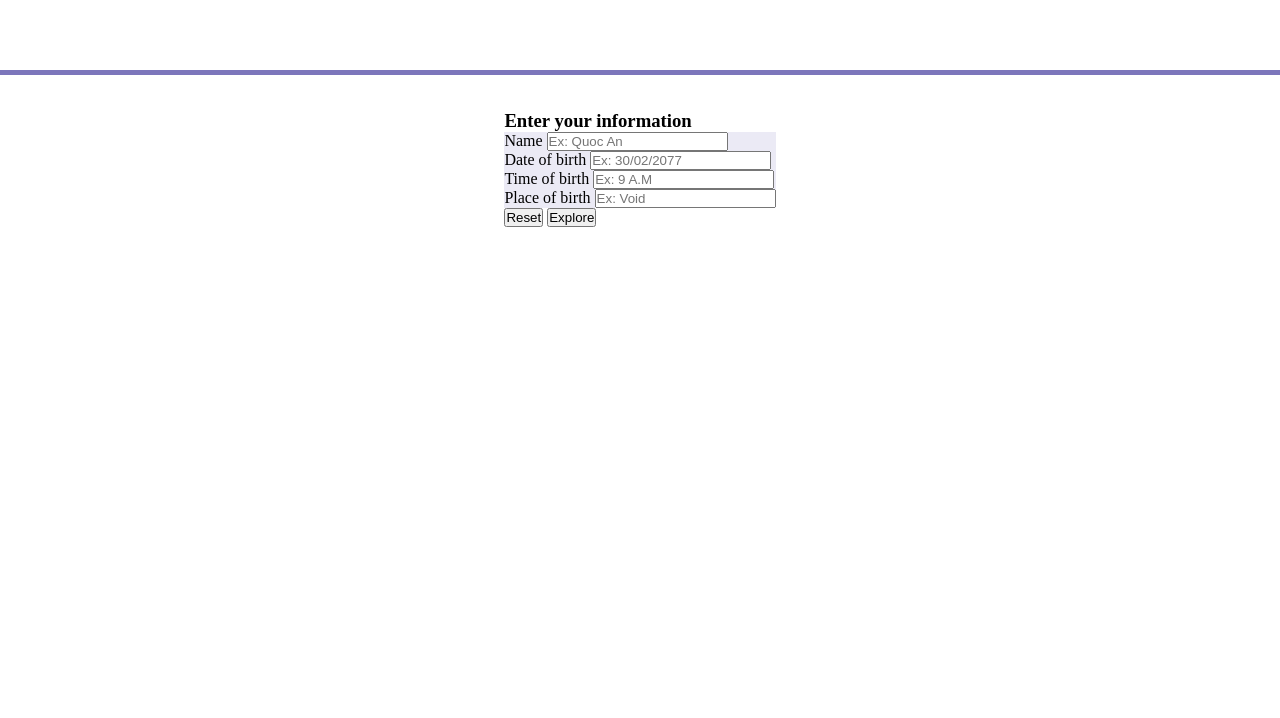
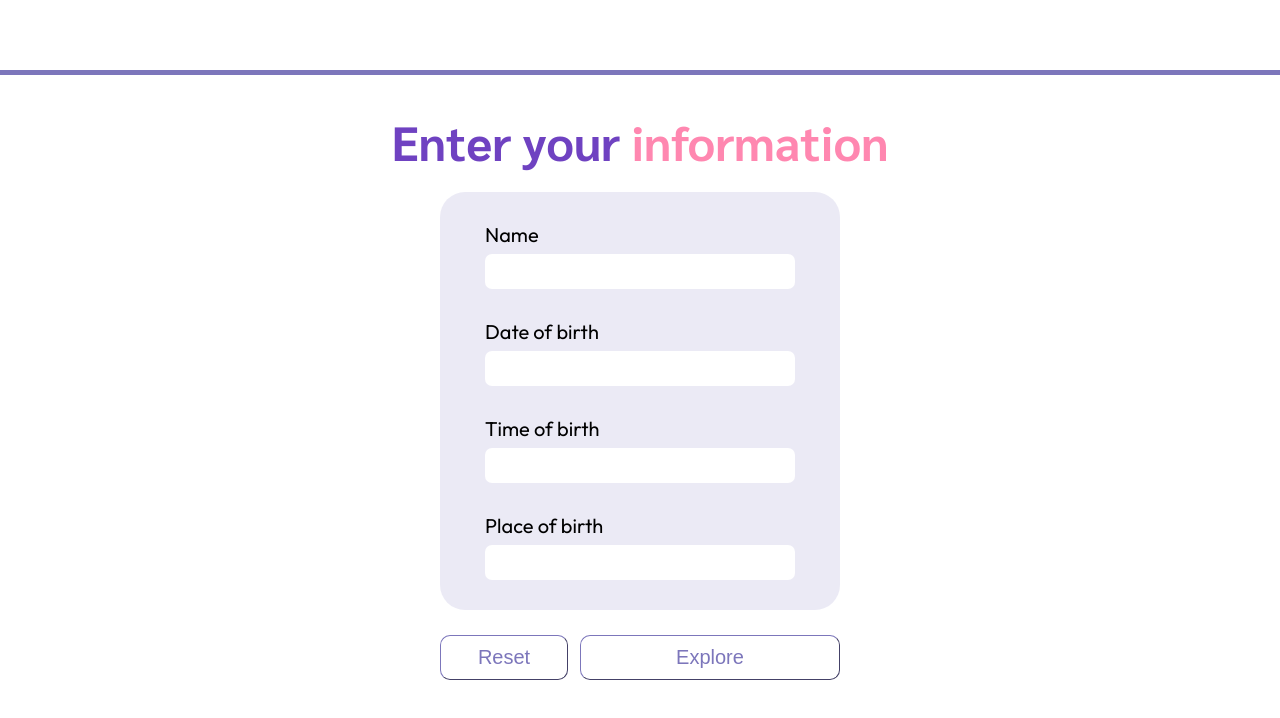
Before and after one commit to quocanuit/sky-tracker, a plain HTML site: page index.html in a window 1280 px wide. Drawn offline with Linux system fonts and the light colour scheme.

Commit message:
updated user interface

```diff
--- a/index.html
+++ b/index.html
@@ -4,6 +4,11 @@
     <meta charset="UTF-8">
     <meta name="viewport" content="width=device-width, initial-scale=1.0">
     <title>Document</title>
+    <link rel="preconnect" href="https://fonts.googleapis.com">
+    <link rel="preconnect" href="https://fonts.gstatic.com" crossorigin>
+    <link rel="stylesheet"
+        href="https://fonts.googleapis.com/css2?family=Outfit:wght@300;400;700&family=Sarabun:wght@300;400;700&display=swap"
+    >
     <link rel="stylesheet" href="./styles/main.css">
 </head>
 <body>
@@ -11,44 +16,50 @@
 
         <div class="header"></div>
 
+        <div class="content">
+
+            <p class="page-title">
+                <span id="page-title-head">Enter your</span>
+                <span id="page-title-tail">information </span>
+            </p>
+
             <div class="wrapper">
                 <form action="" method="POST" class="form" id="form-1">
-
-                <h3 class="desc">Enter your information</h3>
-
-                <div class="spacer"></div>
 
                     <div class="form-group-wrapper">
                         <div class="form-group">
                             <label for="name" class="form-label">Name</label>
-                        <input id="name" name="name" type="text" placeholder="Ex: Quoc An" />
+                            <input class="form-input" id="name" name="name" type="text" placeholder="" />
                             <span class="form-message"></span>
                         </div>
 
                         <div class="form-group">
                             <label for="date" class="form-label">Date of birth</label>
-                        <input id="date" name="date" type="text" placeholder="Ex: 30/02/2077" />
+                            <input class="form-input" id="date" name="date" type="text" placeholder="" />
                             <span class="form-message"></span>
                         </div>
 
                         <div class="form-group">
                             <label for="time" class="form-label">Time of birth</label>
-                        <input id="time" name="time" type="text" placeholder="Ex: 9 A.M" />
+                            <input class="form-input" id="time" name="time" type="text" placeholder="" />
                             <span class="form-message"></span>
                         </div>
 
                         <div class="form-group">
                             <label for="place" class="form-label">Place of birth</label>
-                        <input id="place" name="place" type="text" placeholder="Ex: Void" />
+                            <input class="form-input" id="place" name="place" type="text" placeholder="" />
                             <span class="form-message"></span>
                         </div>
                     </div>
 
-                <button class="form-clear">Reset</button>
-
-                <button class="form-submit">Explore</button>
+                    <div class="form-btn-wrapper">
+                        <button class="form-btn" id="form-btn-clear">Reset</button>
+                        <button class="form-btn" id="form-btn-submit">Explore</button>
+                    </div>
 
                 </form>
+            </div>
+
         </div>
 
     </div>
--- a/styles/main.css
+++ b/styles/main.css
@@ -10,7 +10,7 @@
     box-sizing: border-box;
 }
 
-.header{
+.header {
     display: flex;
     padding-top: 40px;
     padding-bottom: 30px;
@@ -19,15 +19,87 @@
     margin-bottom: 35px;
 }
 
+.content {
+    display: flex;
+    flex-direction: column;
+    justify-content: center;
+    align-items: center;
+}
+
+.page-title {
+    font-size: 48px;
+    font-family: 'Sarabun', sans-serif;
+    font-weight: bold;
+}
+
+#page-title-head {
+    color: var(--theme-2);
+}
+
+#page-title-tail {
+    color: var(--theme-3);
+}
+
 .wrapper {
-    display: flex;
-    justify-content: center;
+    width: 400px;
+    font-family: 'Outfit', sans-serif;
 }
 
 .form-group-wrapper {
     background-color: rgba(124, 118, 187, 0.15);
+    margin: 20px 0px 25px;
+    padding: 15px 25px;
+    border-radius: 25px;
 }
 
-.heading {
-    color: red;
+.form-group {
+    padding: 15px 20px;
 }
+
+.form-label {
+    font-size: 20px;
+}
+
+.form-input {
+    width: 100%;
+    height: 35px;
+    border: none;
+    border-radius: 7px;
+    padding: 0 15px;
+    margin-top: 7px;
+}
+
+.form-input:focus {
+    outline: none;
+}
+
+.form-btn-wrapper {
+    display: flex;
+    justify-content: space-between;
+}
+
+.form-btn {
+    background-color: white;
+    border-color: var(--theme-1);
+    border-radius: 10px;
+    border-width: 1px;
+    color: var(--theme-1);
+    font-size: 20px;
+    padding: 10px;
+}
+
+.form-btn:hover {
+    cursor: pointer;
+    background-color: var(--theme-1);
+    color: white;
+    transition: all;
+    transition-duration: 300ms;
+}
+
+#form-btn-clear {
+    width: 32%;
+}
+
+#form-btn-submit {
+    width: 65%;
+}
```
Lines whose indentation alone changed are shown as unchanged.
